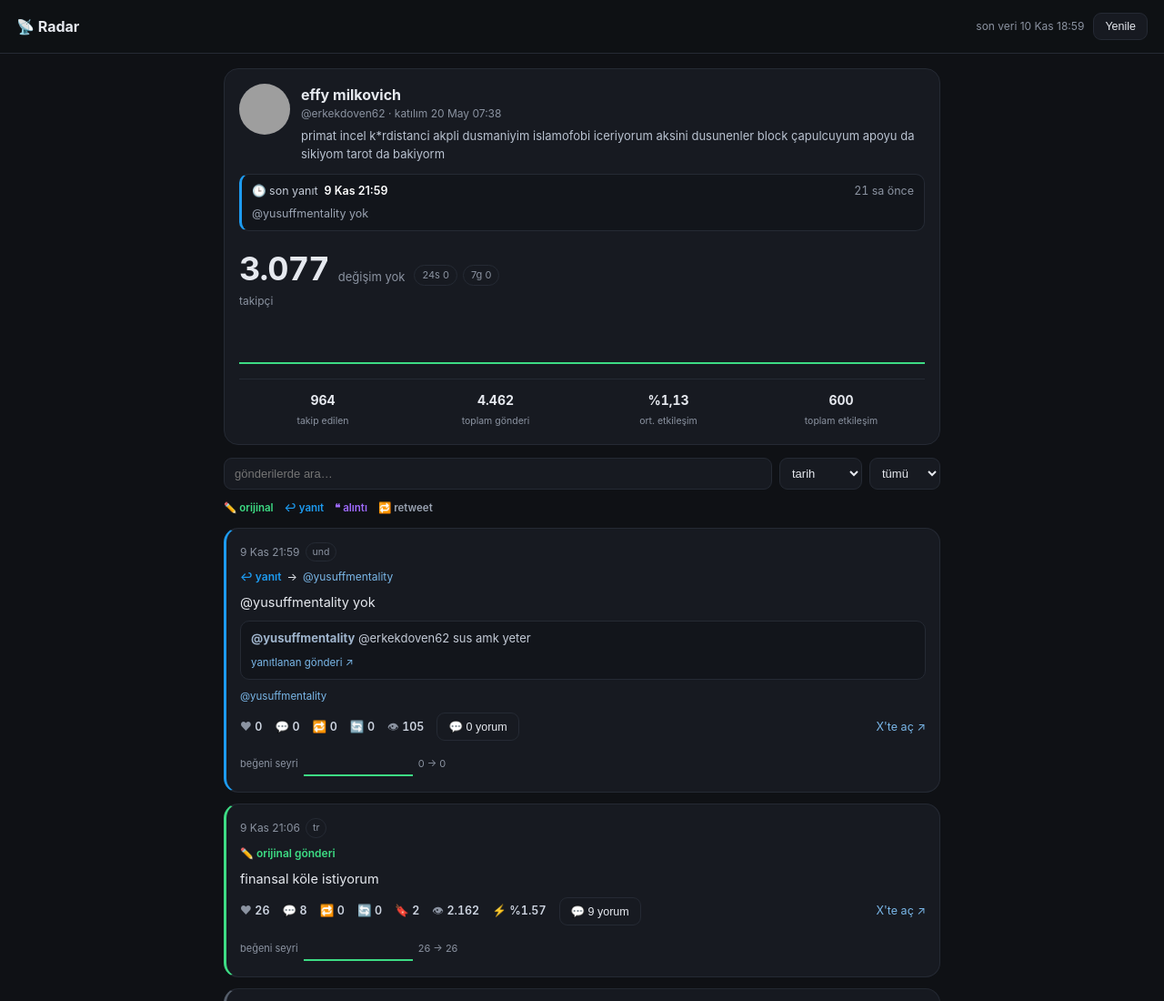
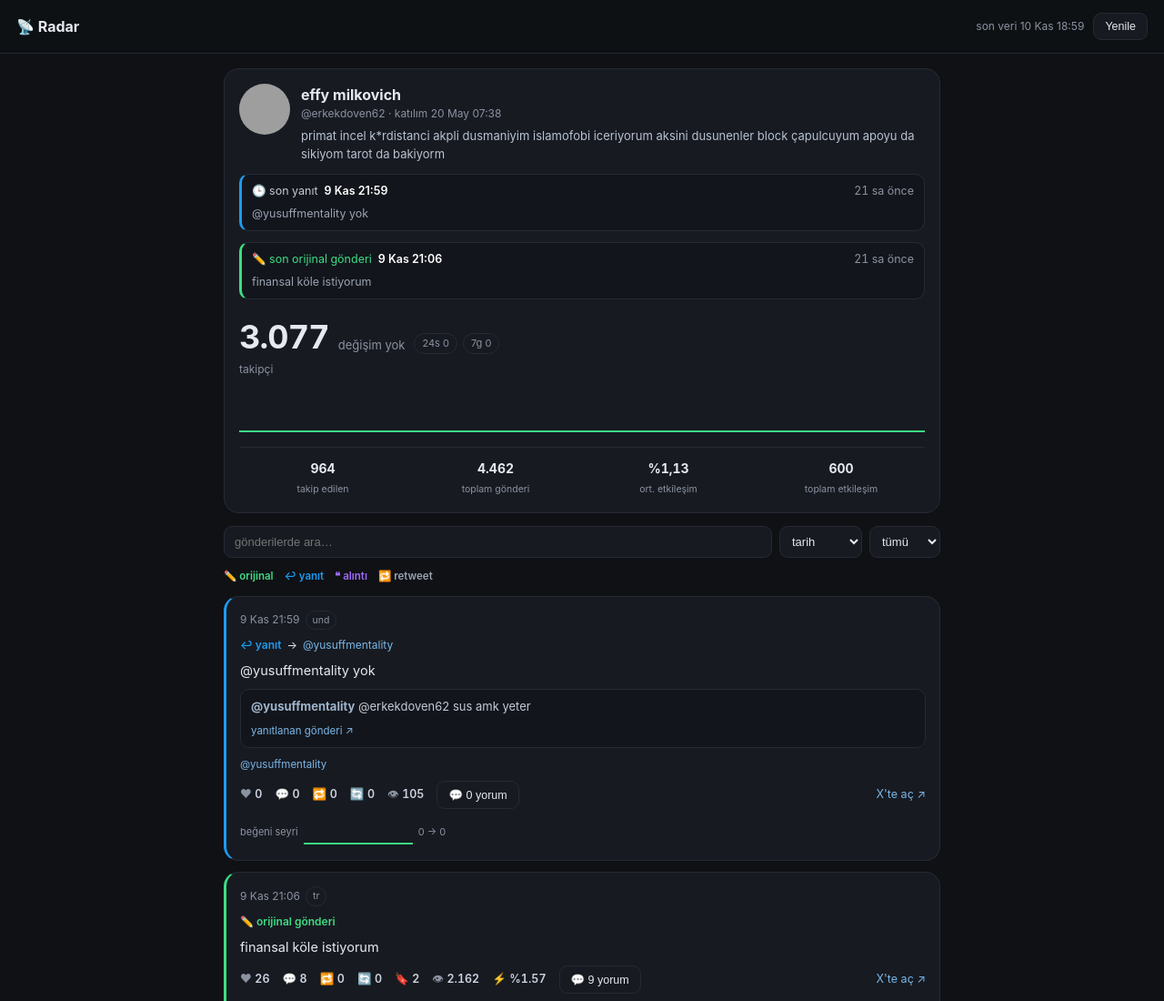
Before and after one commit to krm00/radar, a plain HTML site: page index.html in a window 1280 px wide. Shown: the top 1100 px of the page at 91% size. Drawn offline with Linux system fonts and the light colour scheme; grey boxes are pictures that could not be loaded.

Commit message:
radar: son orijinal gönderi kutusu

```diff
--- a/index.html
+++ b/index.html
@@ -40,6 +40,8 @@
         background:#12151b;border:1px solid var(--line);border-left:3px solid var(--x);
         border-radius:10px;font-size:12.5px;color:#c3cad6}
   .last:active{background:#161b23}
+  .last.orig{border-left-color:var(--ok)}
+  .last.orig .ty2{color:var(--ok)}
   .last .top{display:flex;align-items:center;gap:7px}
   .last b{color:#fff;font-weight:600}
   .last .ago{color:var(--dim);margin-left:auto;font-variant-numeric:tabular-nums}
@@ -335,15 +337,32 @@ function toggleConv(btn, id){
   btn.classList.toggle("on", open);
 }
 
+const TYPE_LABEL = {original:"gönderi", reply:"yanıt", quote:"alıntı", retweet:"retweet"};
+
+function lastBox(p, opts){
+  const o = opts || {};
+  const label = o.label || TYPE_LABEL[p.type] || "gönderi";
+  const icon = o.icon || "🕒";
+  return `<div class="last${o.cls ? " " + o.cls : ""}"
+     onclick="document.getElementById('p-${p.id}') && document.getElementById('p-${p.id}').scrollIntoView({behavior:'smooth',block:'center'})">
+    <div class="top"><span class="ty2">${icon} ${label}</span> <b>${fmtDate(p.created_at)}</b>
+      <span class="ago">${ago(p.created_at)}</span></div>
+    <div class="lasttext">${esc(p.text)}</div></div>`;
+}
+
 function lastPostHTML(a){
   const ps = (a.posts || []).filter(p => p.created_at);
   if(!ps.length) return `<div class="last">🕒 henüz gönderi yok</div>`;
   const latest = ps.reduce((x,y) => new Date(y.created_at) > new Date(x.created_at) ? y : x);
-  const label = {original:"gönderi", reply:"yanıt", quote:"alıntı", retweet:"retweet"}[latest.type] || "gönderi";
-  return `<div class="last" onclick="document.getElementById('p-${latest.id}') && document.getElementById('p-${latest.id}').scrollIntoView({behavior:'smooth',block:'center'})">
-    <div class="top">🕒 son ${label} <b>${fmtDate(latest.created_at)}</b>
-      <span class="ago">${ago(latest.created_at)}</span></div>
-    <div class="lasttext">${esc(latest.text)}</div></div>`;
+  const origs = ps.filter(p => p.type === "original");
+  const lastOrig = origs.length
+    ? origs.reduce((x,y) => new Date(y.created_at) > new Date(x.created_at) ? y : x) : null;
+
+  let html = lastBox(latest, {label: "son " + (TYPE_LABEL[latest.type] || "gönderi"), icon: "🕒"});
+  if(lastOrig && lastOrig.id !== latest.id){
+    html += lastBox(lastOrig, {label:"son orijinal gönderi", icon:"✏️", cls:"orig"});
+  }
+  return html;
 }
 
 function accountHTML(a){
```
